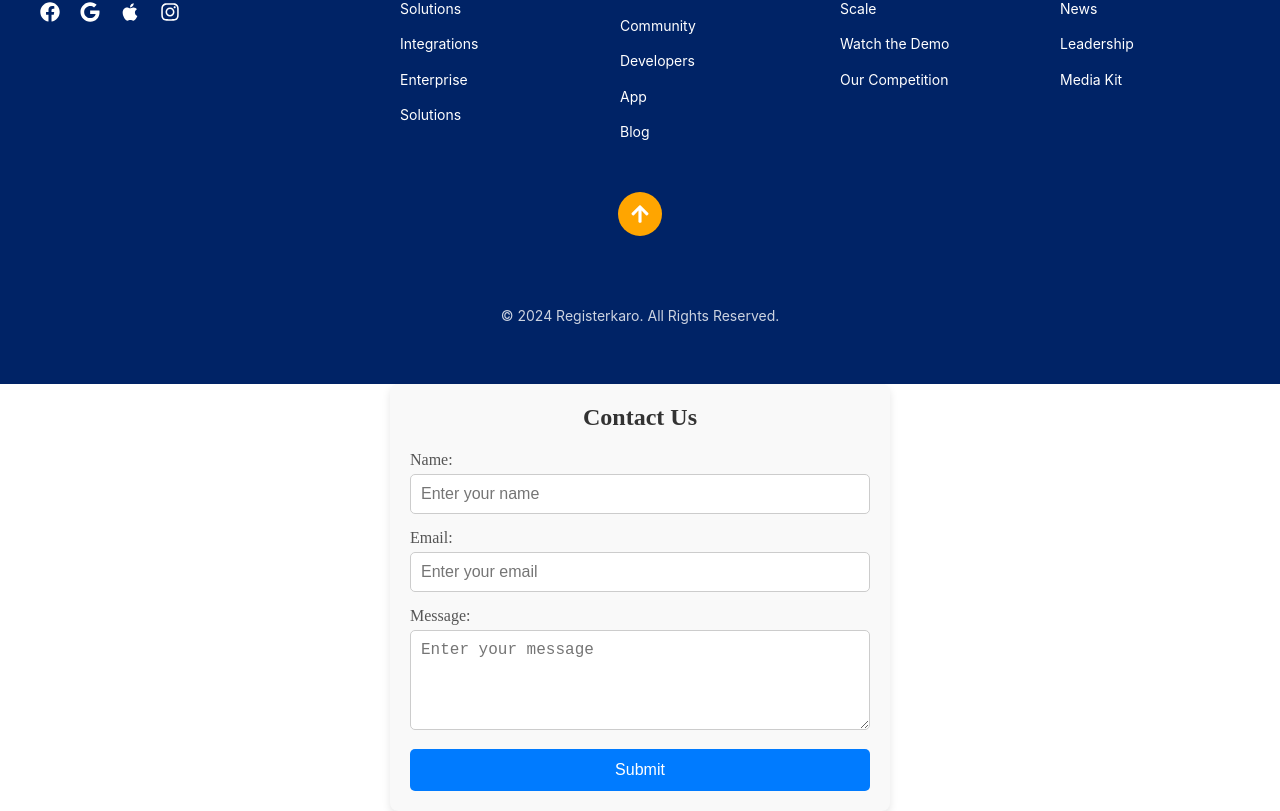
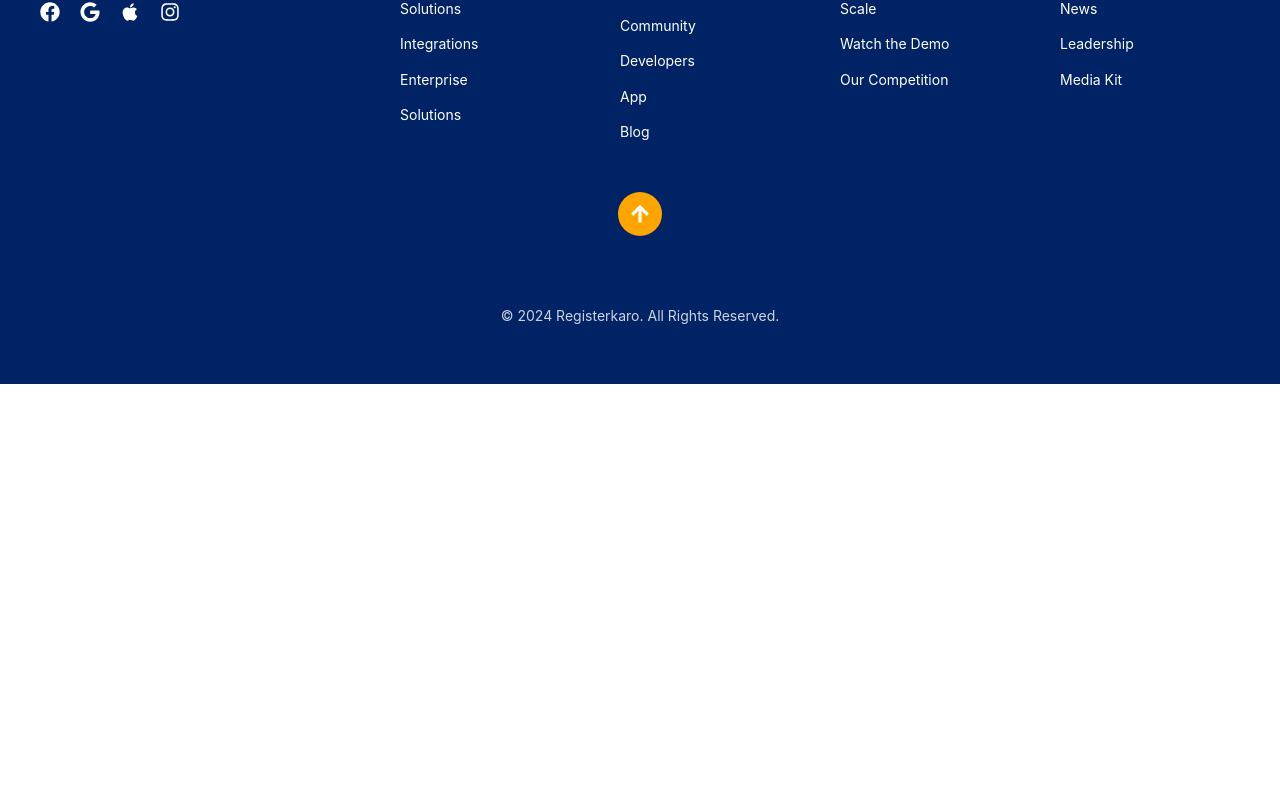
Before and after one commit to perfectsanjay/RegistorKaro-assignment, a React (Vite) app: page / in a window 1280 px wide. Shown: the part 7363-8174 px from the top of the page. After the commit the page ends 7747 px from the top, so only its background shows below. Built offline with nearby package versions, Linux system fonts and the light colour scheme.

Commit message:
revert the feature user login

```diff
--- a/src/App.jsx
+++ b/src/App.jsx
@@ -17,7 +17,7 @@ import StatisticsSection from "./components/StatisticSection/Statistic.component
 import EmailSection from "./components/EmailSection/EmailSection.component";
 import BrandSection from "./components/BrandSection/BrandSection.component";
 import Footer from "./components/Footer/Footer.component";
-import FormComponent from "./components/form/form.component";
+// import FormComponent from "./components/form/form.component";
 
 
 import "./App.css";
@@ -42,7 +42,7 @@ const App = () => {
       <EmailSection/>
       <BrandSection/>
       <Footer />
-     <FormComponent />
+     {/* <FormComponent /> */}
     </div>
   );
 };
```
